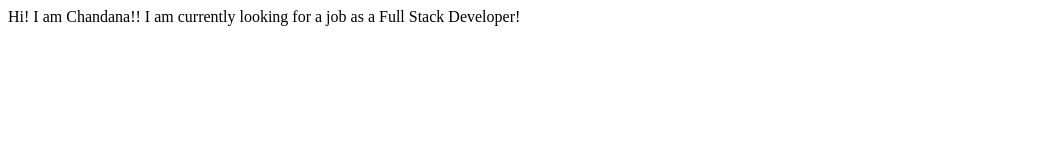
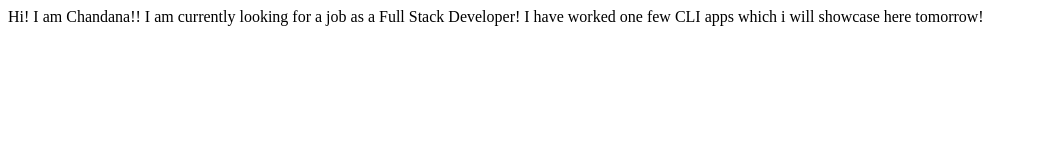
Before and after one commit to chandana105/my-site, a plain HTML site: page index.html in a window 1280 px wide. Shown: the whole page, without its empty margins (0-1037 px from the left). Drawn offline with Linux system fonts and the light colour scheme.

Commit message:
added project details

```diff
--- a/index.html
+++ b/index.html
@@ -8,6 +8,8 @@
 <body>
   Hi! I am Chandana!!
   I am currently looking for a job as a Full Stack Developer!
+
+  I have worked one few CLI apps which i will showcase here tomorrow!
 </body>
 </html>
 
```
